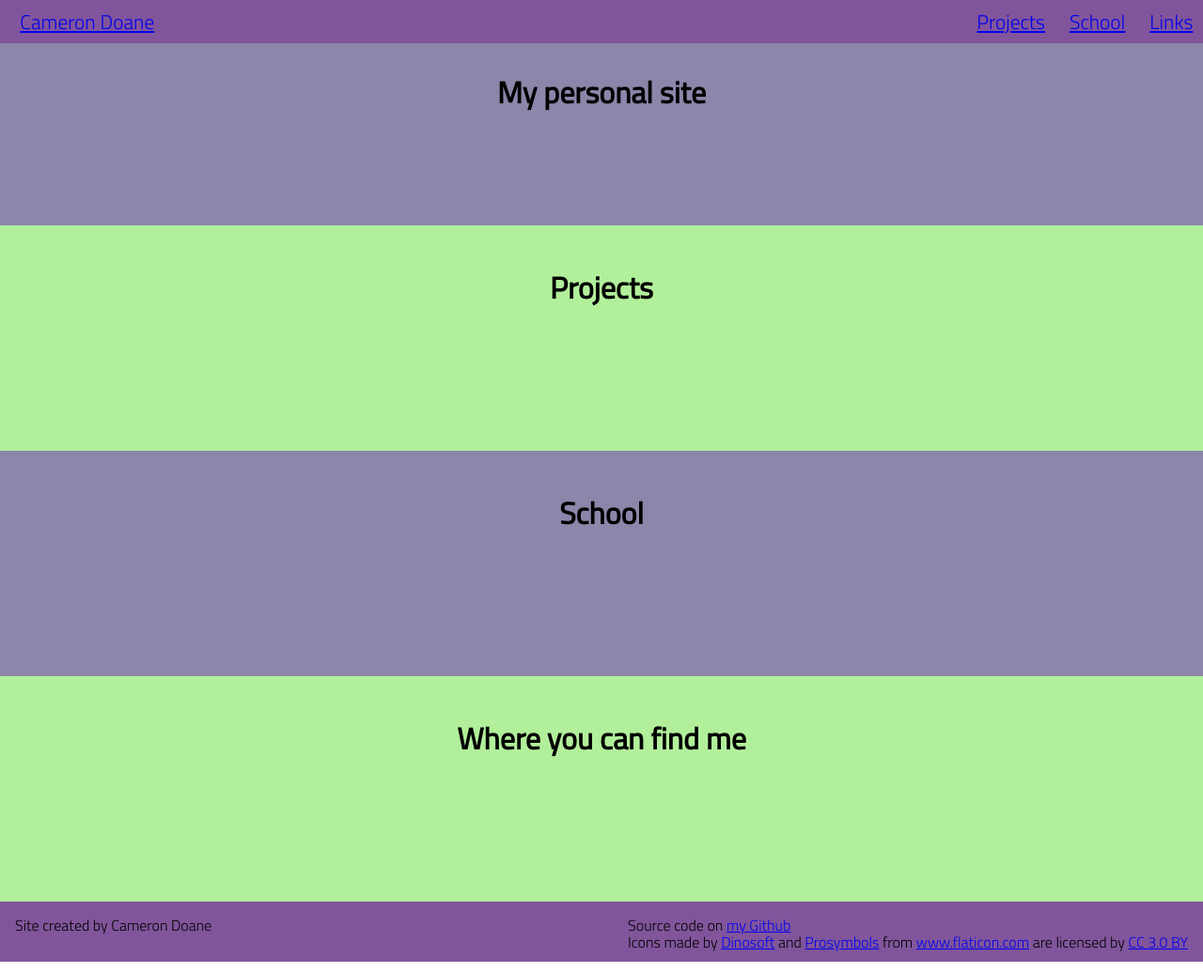
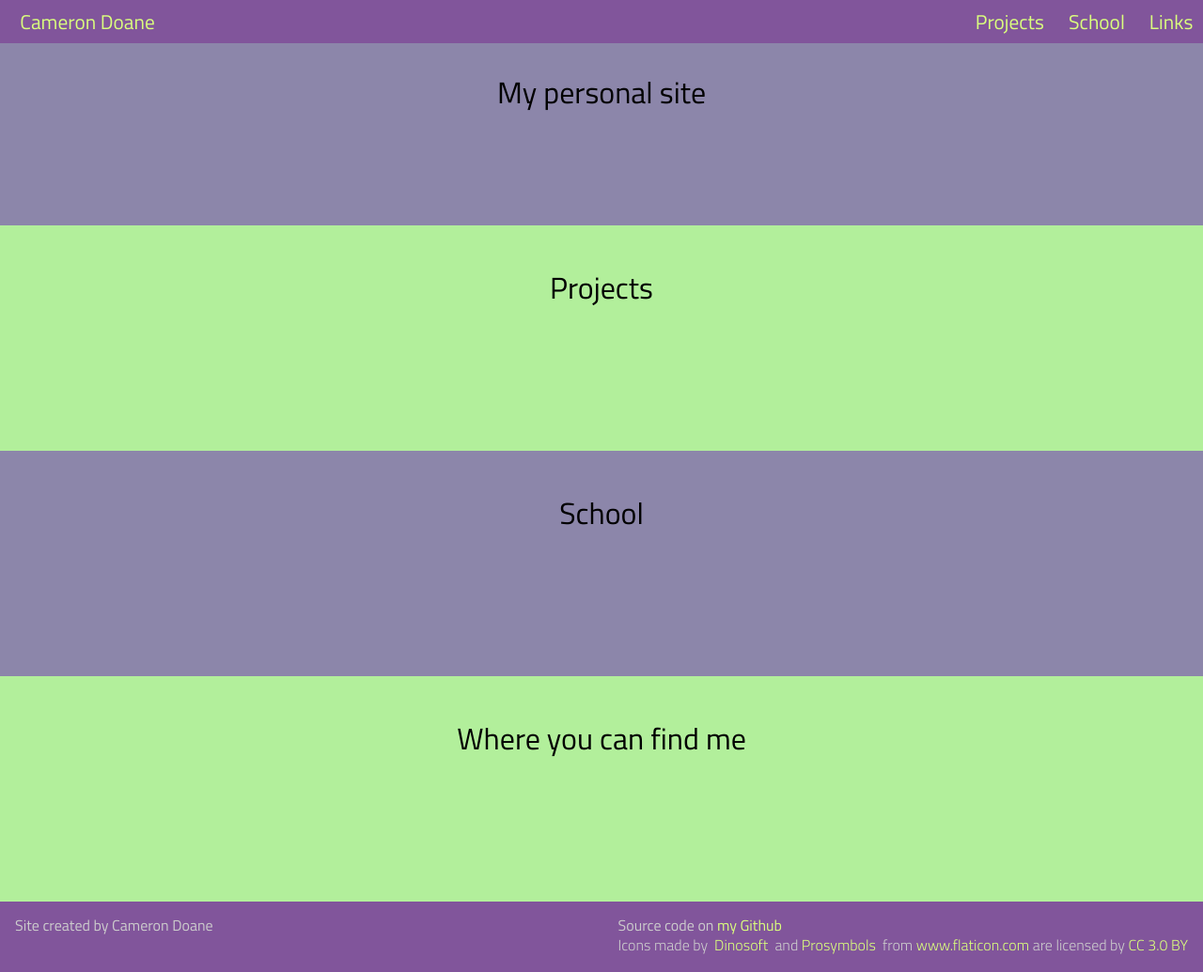
Before and after one commit to camd67/college-personal-site, a website: page index.html in a window 1280 px wide. Shown: the whole page at 94% size. Drawn offline with nearby package versions, Linux system fonts and the light colour scheme; files that its build step writes are made by us from their sources.

Commit message:
fix mobile nav and footer css bugs

```diff
--- a/index.html
+++ b/index.html
@@ -6,10 +6,12 @@
         <meta name="description" content="Personal site for developer Cameron Doane, check it out!">
         <meta name="author" content="CamD67">
         <meta name="viewport" content="width=device-width, initial-scale=1">
-        <link rel="apple-touch-icon" sizes="180x180" href="/apple-touch-icon.png">
-        <link rel="icon" type="image/png" href="/favicon-32x32.png" sizes="32x32">
-        <link rel="icon" type="image/png" href="/favicon-16x16.png" sizes="16x16">
-        <link rel="manifest" href="/manifest.json">
+        <link rel="apple-touch-icon" sizes="180x180" href="/apple-touch-icon.png?v=gAExNP35er">
+        <link rel="icon" type="image/png" href="/favicon-32x32.png?v=gAExNP35er" sizes="32x32">
+        <link rel="icon" type="image/png" href="/favicon-16x16.png?v=gAExNP35er" sizes="16x16">
+        <link rel="manifest" href="/manifest.json?v=gAExNP35er">
+        <link rel="mask-icon" href="/safari-pinned-tab.svg?v=gAExNP35er" color="#5bbad5">
+        <link rel="shortcut icon" href="/favicon.ico?v=gAExNP35er">
         <meta name="theme-color" content="#ffffff">
 
         <title>Cameron's Personal Site</title>
@@ -30,7 +32,11 @@
     <body>
         <nav class="navbar">
             <ul>
-                <li><a href="#top">Cameron Doane</a></li>
+                <li><a href="#top">
+                        <span class="top-link-small">Top</span>
+                        <span class="top-link-large">Cameron Doane</span>
+                    </a>
+                </li>
                 <li><a href="#projects">Projects</a></li>
                 <li><a href="#school">School</a></li>
                 <li><a href="#links">Links</a></li>
@@ -53,12 +59,12 @@
                 <p>Site created by Cameron Doane</p>
             </div>
             <div class="footer-right">
-                <p>Source code on <a href="https://github.com/camd67/personal-site">my Github</a></p>
+                <p>Source code on <a href="https://github.com/camd67/personal-site" target="_blank">my Github</a></p>
                 <div>
-                    Icons made by
-                    <a href="http://www.flaticon.com/authors/dinosoft" title="Dinosoft">Dinosoft</a>
-                     and <a href="http://www.flaticon.com/authors/prosymbols" title="Prosymbols">Prosymbols</a>
-                      from <a href="http://www.flaticon.com" title="Flaticon">www.flaticon.com</a> are licensed by <a href="http://creativecommons.org/licenses/by/3.0/" title="Creative Commons BY 3.0" target="_blank">CC 3.0 BY</a></div>
+                    Icons made by&nbsp;
+                    <a href="http://www.flaticon.com/authors/dinosoft" title="Dinosoft" target="_blank">Dinosoft</a>&nbsp;
+                    and <a href="http://www.flaticon.com/authors/prosymbols" title="Prosymbols" target="_blank">Prosymbols</a>&nbsp;
+                    from <a href="http://www.flaticon.com" title="Flaticon" target="_blank">www.flaticon.com</a> are licensed by <a href="http://creativecommons.org/licenses/by/3.0/" title="Creative Commons BY 3.0" target="_blank">CC 3.0 BY</a></div>
             </div>
         </footer>
     </body>
--- a/scss/index.scss
+++ b/scss/index.scss
@@ -14,6 +14,16 @@ body {
 }
 h1, p, ul {
     margin: 0;
+    font-weight: normal;
+}
+a {
+    text-decoration: none;
+    color: $lightAccent;
+
+    &:hover {
+        text-decoration: underline;
+        color: darken($lightAccent, 35);
+    }
 }
 
 .navbar {
@@ -33,9 +43,12 @@ h1, p, ul {
         padding-right: 1em;
         text-align: left;
 
-        &:first-child{
+        &:first-child {
             position: absolute;
             left: 1em;
+        }
+        .top-link-large {
+            display: none;
         }
     }
 }
@@ -65,14 +78,50 @@ section {
 }
 
 footer {
-    height: 2em;
+    min-height: 2em;
+    overflow: auto;
     background-color: $primaryBack;
     padding: 1em;
+    color: #CCC;
 
+    .footer-left {
+        margin-bottom: 0.5em;
+        float: left;
+    }
     .footer-right {
         float: right;
-    }
-    .footer-left {
-        float: left;
+        p {
+            margin-bottom: 1em;
+        }
+        div {
+            line-height: 25px;
+        }
     }
 }
+
+@media screen and (min-width: 720px) {
+    .navbar {
+        li {
+            .top-link-small {
+                display: none;
+            }
+            .top-link-large {
+                display: inline;
+            }
+        }
+    }
+
+    footer {
+        .footer-left {
+            margin-bottom: 0;
+        }
+        .footer-right {
+            p {
+                margin-bottom: 0;
+            }
+            div {
+                line-height: 25px;
+            }
+        }
+    }
+}
```
